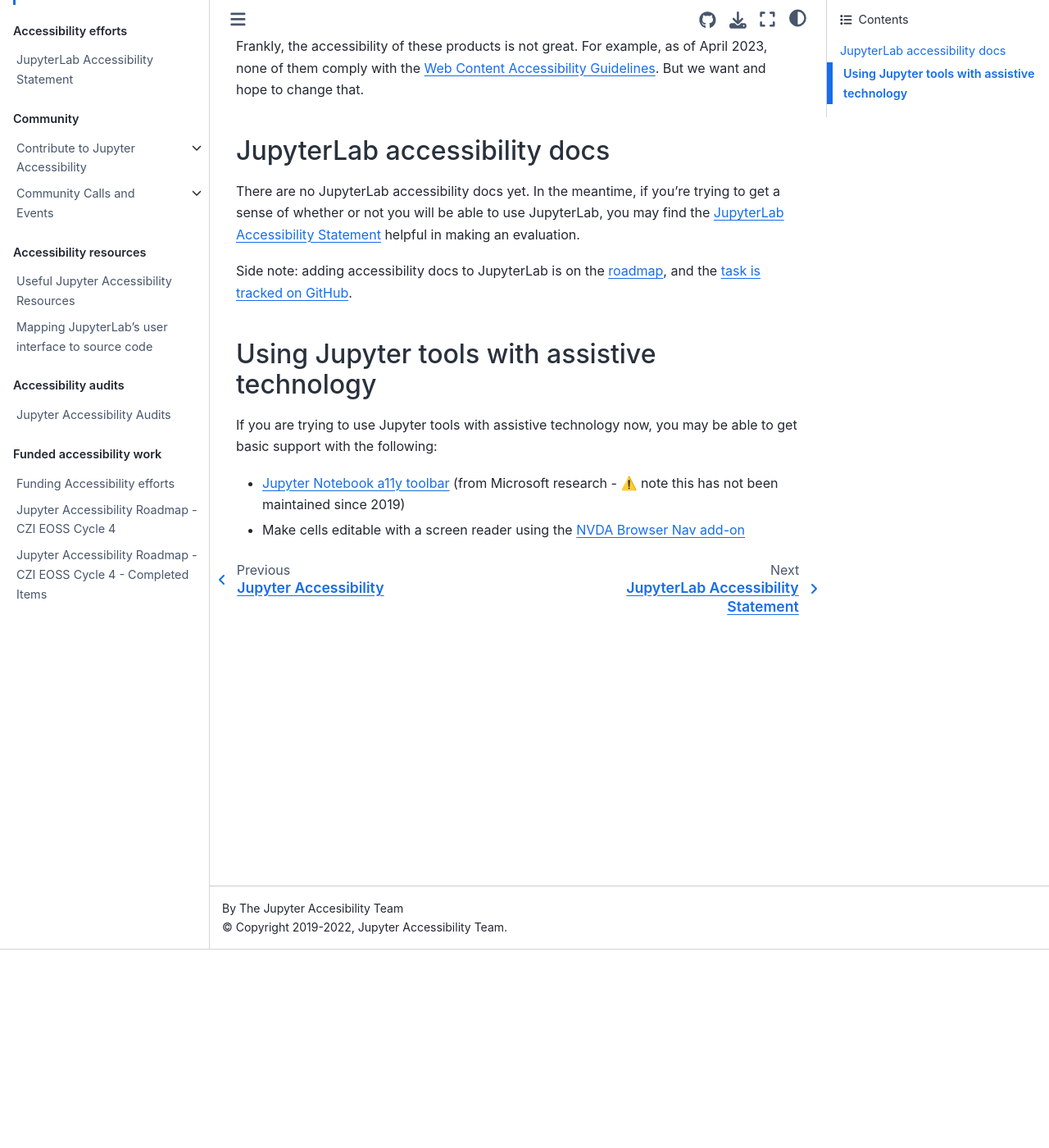
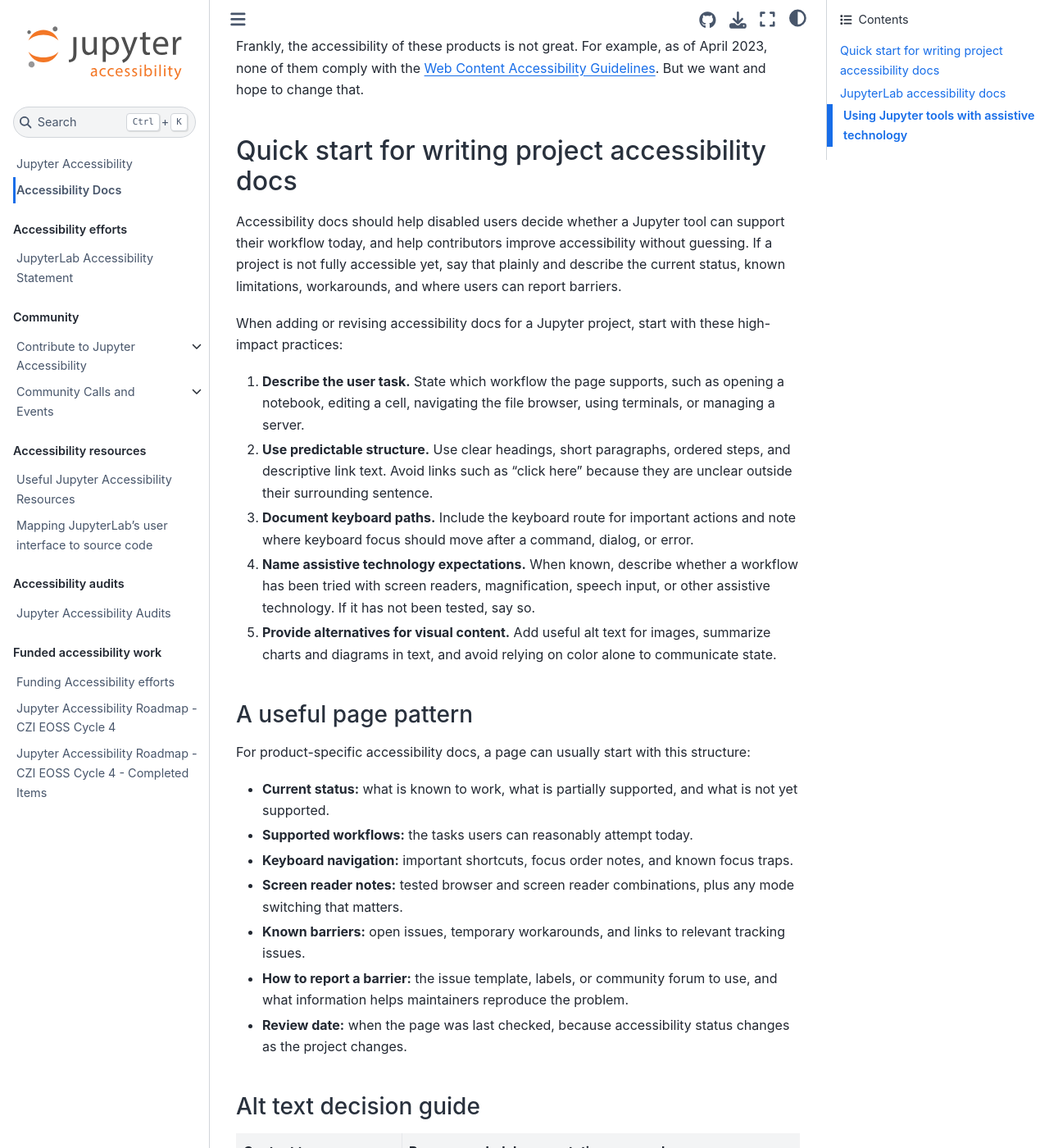
Before and after one commit to jupyter/accessibility, a Jupyter Book: the page built from docs/accessibility-docs.md, in a window 1280 px wide and 1400 px high, scrolled down 242 px. Shown: the whole window at 82% size. Built offline with Jupyter Book 1.0.4 settings and Sphinx 7.4.7 and the Sphinx Book theme 1.1.4, drawn with Linux system fonts in a browser that asks for light colours; some of the changed text lies outside the part shown.

Commit message:
docs: add accessibility documentation quick start

```diff
--- a/docs/accessibility-docs.md
+++ b/docs/accessibility-docs.md
@@ -14,6 +14,81 @@
 April 2023, none of them comply with the [Web Content Accessibility
 Guidelines](https://en.wikipedia.org/wiki/Web_Content_Accessibility_Guidelines).
 But we want and hope to change that.
+
+## Quick start for writing project accessibility docs
+
+Accessibility docs should help disabled users decide whether a Jupyter tool can
+support their workflow today, and help contributors improve accessibility
+without guessing. If a project is not fully accessible yet, say that plainly and
+describe the current status, known limitations, workarounds, and where users can
+report barriers.
+
+When adding or revising accessibility docs for a Jupyter project, start with
+these high-impact practices:
+
+1. **Describe the user task.** State which workflow the page supports, such as
+   opening a notebook, editing a cell, navigating the file browser, using
+   terminals, or managing a server.
+2. **Use predictable structure.** Use clear headings, short paragraphs, ordered
+   steps, and descriptive link text. Avoid links such as "click here" because
+   they are unclear outside their surrounding sentence.
+3. **Document keyboard paths.** Include the keyboard route for important actions
+   and note where keyboard focus should move after a command, dialog, or error.
+4. **Name assistive technology expectations.** When known, describe whether a
+   workflow has been tried with screen readers, magnification, speech input, or
+   other assistive technology. If it has not been tested, say so.
+5. **Provide alternatives for visual content.** Add useful alt text for images,
+   summarize charts and diagrams in text, and avoid relying on color alone to
+   communicate state.
+
+### A useful page pattern
+
+For product-specific accessibility docs, a page can usually start with this
+structure:
+
+- **Current status:** what is known to work, what is partially supported, and
+  what is not yet supported.
+- **Supported workflows:** the tasks users can reasonably attempt today.
+- **Keyboard navigation:** important shortcuts, focus order notes, and known
+  focus traps.
+- **Screen reader notes:** tested browser and screen reader combinations, plus
+  any mode switching that matters.
+- **Known barriers:** open issues, temporary workarounds, and links to relevant
+  tracking issues.
+- **How to report a barrier:** the issue template, labels, or community forum to
+  use, and what information helps maintainers reproduce the problem.
+- **Review date:** when the page was last checked, because accessibility status
+  changes as the project changes.
+
+### Alt text decision guide
+
+| Content type | Recommended documentation approach |
+| --- | --- |
+| Informative screenshot | Describe the purpose of the screenshot and the state it shows, not every visual detail. |
+| Decorative logo or divider | Use empty alt text or hide it from assistive technology where the publishing system allows it. |
+| Chart or graph | Summarize the main takeaway near the chart and link to the underlying data when available. |
+| Architecture or workflow diagram | Add a short text explanation of the flow, actors, inputs, and outputs. |
+| Icon in an instruction step | Name the action or control, such as "Run" or "Save", instead of describing the icon shape alone. |
+
+The [W3C alt text decision tree](https://www.w3.org/WAI/tutorials/images/decision-tree/)
+and [Write the Docs accessibility guide](https://www.writethedocs.org/guide/writing/docs-accessibility/)
+are useful references when deciding how much description is needed.
+
+### Review checklist
+
+Before publishing accessibility docs, check that:
+
+- headings are nested in a logical order;
+- link text makes sense out of context;
+- images, charts, and diagrams have text alternatives;
+- steps do not depend only on mouse, touch, color, or spatial instructions;
+- keyboard-only users can follow the documented workflow;
+- known limitations are described without overstating support; and
+- issue links or reporting instructions are included for unresolved barriers.
+
+Accessibility documentation should not claim conformance unless the project has
+evidence to support that claim. It is still valuable to document partial support,
+known gaps, and active improvement work.
 
 ## JupyterLab accessibility docs
 
--- a/docs/requirements.txt
+++ b/docs/requirements.txt
@@ -5,6 +5,7 @@
 pyyaml
 sphinx-autobuild
 sphinx-copybutton
+lxml_html_clean
 
 # additional myst parsers
 # See https://myst-parser.readthedocs.io/en/latest/using/syntax-optional.html
```
